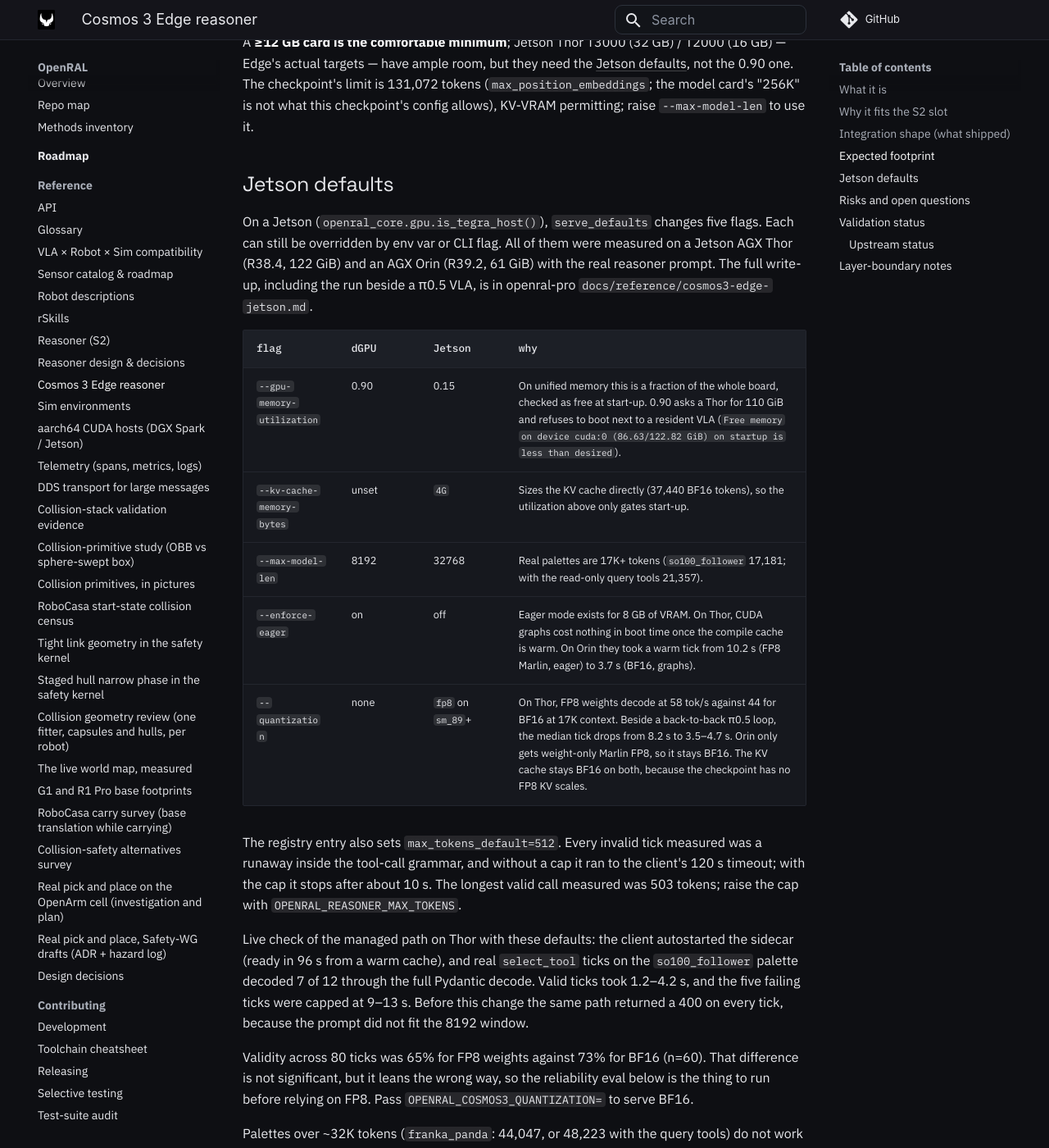
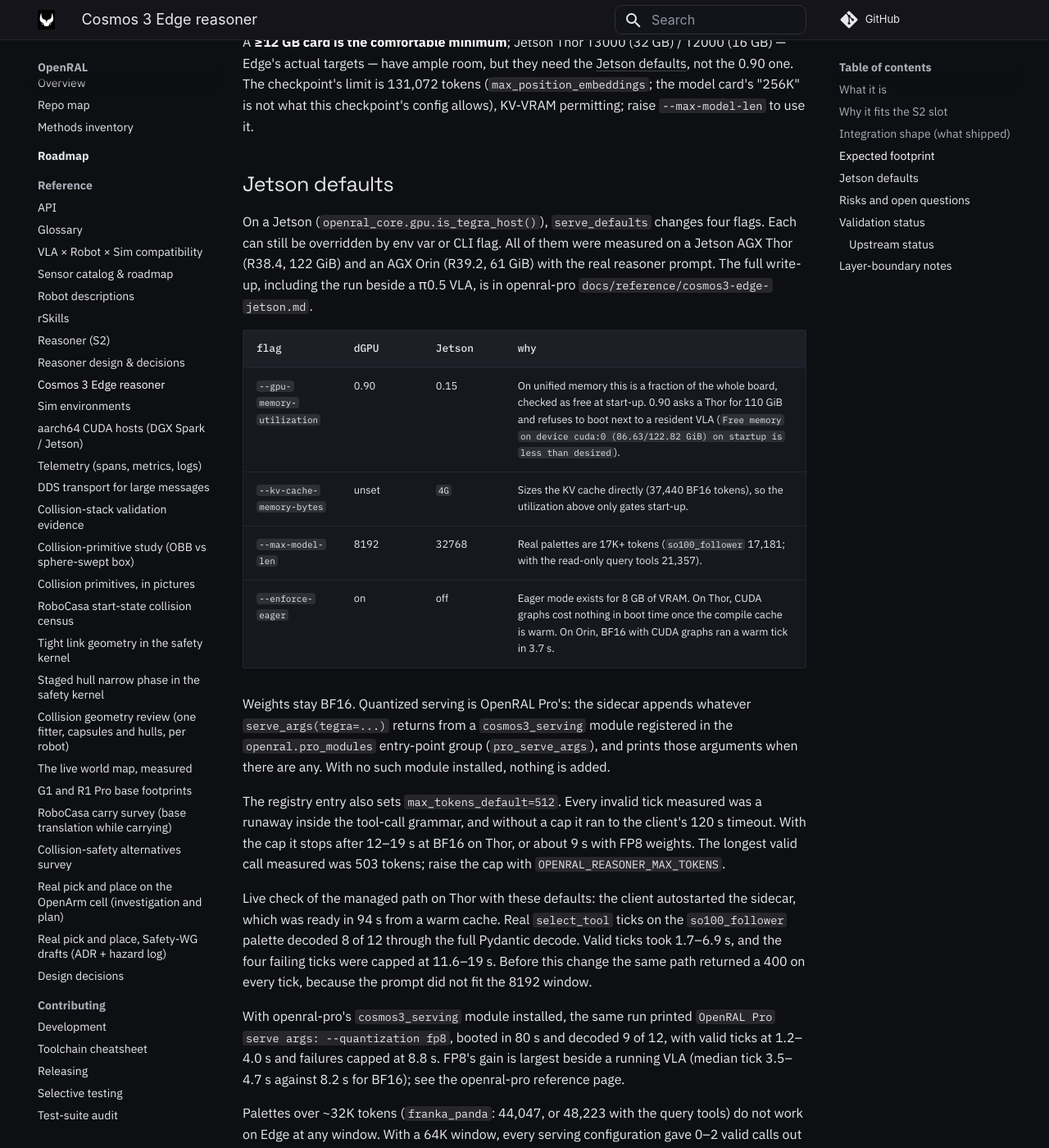
Before and after one commit to OpenRAL/openral, an MkDocs documentation site: the page built from docs/reference/cosmos3-edge-reasoner.md, in a window 1280 px wide and 1400 px high, scrolled down 2779 px. Shown: the whole window at 82% size. Built offline with MkDocs 1.6.1 and Material for MkDocs 9.7.7, drawn with Linux system fonts in a browser that asks for light colours; comment, search, counter and statistics services are not loaded; some of the changed text lies outside the part shown.

Commit message:
fix(reasoner): keep the open Cosmos 3 sidecar BF16; FP8 comes from Pro
Quantized serving (8-bit and lower) belongs to OpenRAL Pro. The sidecar
therefore no longer selects FP8 weights on a Thor and drops the
--quantization knob. Instead, pro_serve_args() appends whatever an
installed `cosmos3_serving` module in the openral.pro_modules group
returns, and prints it. The open defaults on a Jetson are KV in bytes,
utilization 0.15, a 32K window and CUDA graphs, all with BF16 weights.

Live on Thor through the managed client: open-only decoded 8/12 ticks, and
with the Pro module (--quantization fp8) it decoded 9/12.

Co-Authored-By: Claude Opus 5.5 <noreply@anthropic.com>
Claude-Session: https://claude.ai/code/session_0131qVdt8LQGpKYc4VK4KmVU
Signed-off-by: Adrian <adrianllopart@gmail.com>

```diff
--- a/docs/reference/cosmos3-edge-reasoner.md
+++ b/docs/reference/cosmos3-edge-reasoner.md
@@ -76,7 +76,6 @@ completion-adjudication gate (`describe_image`). Against that contract:
   plus `OPENRAL_COSMOS3_AUTOSTART` / `OPENRAL_COSMOS3_BOOT_TIMEOUT_S`
   / `OPENRAL_COSMOS3_SIDECAR` (client) and `OPENRAL_COSMOS3_GPU_MEM_UTIL` /
   `OPENRAL_COSMOS3_MAX_MODEL_LEN` / `OPENRAL_COSMOS3_KV_CACHE_BYTES` /
-  `OPENRAL_COSMOS3_QUANTIZATION` /
   `OPENRAL_COSMOS3_MAX_NUM_SEQS` / `OPENRAL_COSMOS3_LIMIT_MM_PER_PROMPT` /
   `OPENRAL_COSMOS3_SIDECAR_HOME` / `OPENRAL_COSMOS3_SIDECAR_VENV` (sidecar). Self-managed
   serving (your own `vllm serve`, or the Cosmos 3 Reasoner NIM container) is a
@@ -110,7 +109,7 @@ use it.
 ## Jetson defaults
 
 On a Jetson (`openral_core.gpu.is_tegra_host()`), `serve_defaults` changes
-five flags. Each can still be overridden by env var or CLI flag. All of them
+four flags. Each can still be overridden by env var or CLI flag. All of them
 were measured on a Jetson AGX Thor (R38.4, 122 GiB) and an AGX Orin (R39.2,
 61 GiB) with the real reasoner prompt. The full write-up, including the run
 beside a π0.5 VLA, is in openral-pro `docs/reference/cosmos3-edge-jetson.md`.
@@ -120,26 +119,33 @@ beside a π0.5 VLA, is in openral-pro `docs/reference/cosmos3-edge-jetson.md`.
 | `--gpu-memory-utilization` | 0.90 | 0.15 | On unified memory this is a fraction of the whole board, checked as free at start-up. 0.90 asks a Thor for 110 GiB and refuses to boot next to a resident VLA (`Free memory on device cuda:0 (86.63/122.82 GiB) on startup is less than desired`). |
 | `--kv-cache-memory-bytes` | unset | `4G` | Sizes the KV cache directly (37,440 BF16 tokens), so the utilization above only gates start-up. |
 | `--max-model-len` | 8192 | 32768 | Real palettes are 17K+ tokens (`so100_follower` 17,181; with the read-only query tools 21,357). |
-| `--enforce-eager` | on | off | Eager mode exists for 8 GB of VRAM. On Thor, CUDA graphs cost nothing in boot time once the compile cache is warm. On Orin they took a warm tick from 10.2 s (FP8 Marlin, eager) to 3.7 s (BF16, graphs). |
-| `--quantization` | none | `fp8` on `sm_89`+ | On Thor, FP8 weights decode at 58 tok/s against 44 for BF16 at 17K context. Beside a back-to-back π0.5 loop, the median tick drops from 8.2 s to 3.5–4.7 s. Orin only gets weight-only Marlin FP8, so it stays BF16. The KV cache stays BF16 on both, because the checkpoint has no FP8 KV scales. |
+| `--enforce-eager` | on | off | Eager mode exists for 8 GB of VRAM. On Thor, CUDA graphs cost nothing in boot time once the compile cache is warm. On Orin, BF16 with CUDA graphs ran a warm tick in 3.7 s. |
+
+Weights stay BF16. Quantized serving is OpenRAL Pro's: the sidecar appends
+whatever `serve_args(tegra=...)` returns from a `cosmos3_serving` module
+registered in the `openral.pro_modules` entry-point group
+(`pro_serve_args`), and prints those arguments when there are any. With no
+such module installed, nothing is added.
 
 The registry entry also sets `max_tokens_default=512`. Every invalid tick
 measured was a runaway inside the tool-call grammar, and without a cap it
-ran to the client's 120 s timeout; with the cap it stops after about 10 s.
+ran to the client's 120 s timeout. With the cap it stops after 12–19 s at BF16
+on Thor, or about 9 s with FP8 weights.
 The longest valid call measured was 503 tokens; raise the cap with
 `OPENRAL_REASONER_MAX_TOKENS`.
 
 Live check of the managed path on Thor with these defaults: the client
-autostarted the sidecar (ready in 96 s from a warm cache), and real
-`select_tool` ticks on the `so100_follower` palette decoded 7 of 12 through
-the full Pydantic decode. Valid ticks took 1.2–4.2 s, and the five failing
-ticks were capped at 9–13 s. Before this change the same path returned a 400
-on every tick, because the prompt did not fit the 8192 window.
+autostarted the sidecar, which was ready in 94 s from a warm cache. Real
+`select_tool` ticks on the `so100_follower` palette decoded 8 of 12 through
+the full Pydantic decode. Valid ticks took 1.7–6.9 s, and the four failing
+ticks were capped at 11.6–19 s. Before this change the same path returned a
+400 on every tick, because the prompt did not fit the 8192 window.
 
-Validity across 80 ticks was 65% for FP8 weights against 73% for BF16
-(n=60). That difference is not significant, but it leans the wrong way, so
-the reliability eval below is the thing to run before relying on FP8. Pass
-`OPENRAL_COSMOS3_QUANTIZATION=` to serve BF16.
+With openral-pro's `cosmos3_serving` module installed, the same run printed
+`OpenRAL Pro serve args: --quantization fp8`, booted in 80 s and decoded 9 of
+12, with valid ticks at 1.2–4.0 s and failures capped at 8.8 s. FP8's gain
+is largest beside a running VLA (median tick 3.5–4.7 s against 8.2 s for
+BF16); see the openral-pro reference page.
 
 Palettes over ~32K tokens (`franka_panda`: 44,047, or 48,223 with the query
 tools) do not work on Edge at any window. With a 64K window, every serving
```
Also changed, not shown: docs/methods/00-core-schemas.md (+26 -26 lines), docs/methods/10-tools.md (+9 -9 lines), 3 other files.
